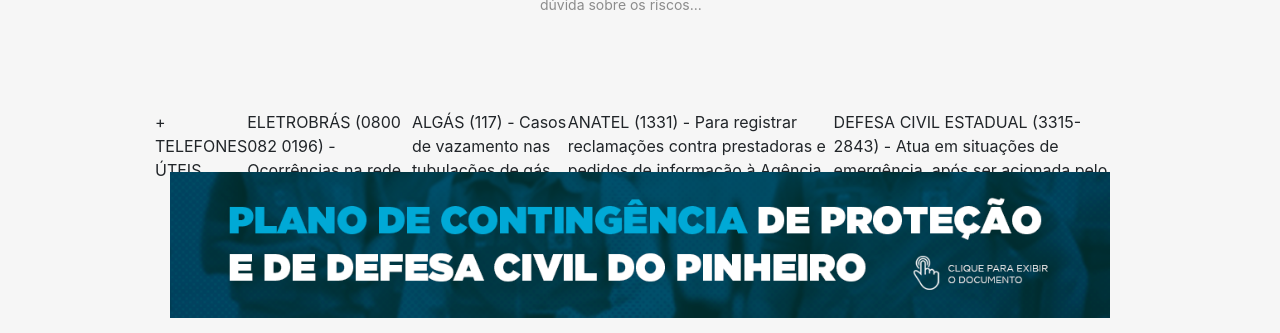
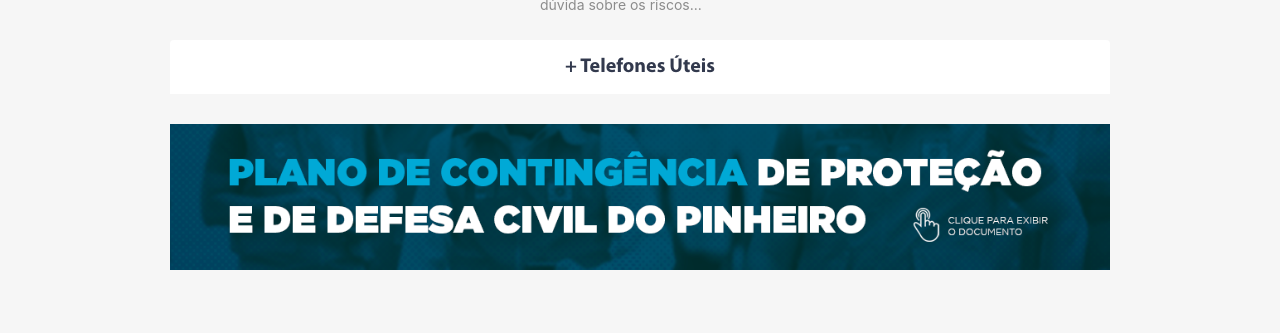
Before and after one commit to felipemrvieira/sos-pinheiro, a website: page app/index.html in a window 1280 px wide. Shown: the part 598-931 px from the top of the page. Drawn offline with nearby package versions, Linux system fonts and the light colour scheme; files that its build step writes are made by us from their sources; files whose address does not match are found by name.

Commit message:
Cria o componente Mais telefones

```diff
--- a/app/index.html
+++ b/app/index.html
@@ -153,13 +153,8 @@
                 </div>
               </a>
               <div class="orgao-competencias">
-                <div class="competencia-previa"
-                  data-toggle="collapse"
-                  href="#collapseExample1"
-                  role="button"
-                  aria-expanded="false"
-                  aria-controls="collapseExample1"
-                  >Desabamento, queda de árvore, feridos...</div>
+                <div class="competencia-previa" data-toggle="collapse" href="#collapseExample1" role="button"
+                  aria-expanded="false" aria-controls="collapseExample1">Desabamento, queda de árvore, feridos...</div>
                 <!-- <span class="button-competencia">
                   <img id="d" class="botao rotate2" width="20px" src="images/more.png" alt="" data-toggle="collapse"
                     href="#collapseExample1" role="button" aria-expanded="false" aria-controls="collapseExample1">
@@ -179,13 +174,9 @@
                 <div class="orgao-titulo">Defesa Civil Municipal</div>
               </div>
               <div class="orgao-competencias">
-                <div class="competencia-previa"
-                  data-toggle="collapse"
-                  href="#collapseExample2"
-                  role="button"
-                  aria-expanded="false"
-                  aria-controls="collapseExample2"
-                  >Rachadura, afundamento, dúvida sobre os riscos...</div>
+                <div class="competencia-previa" data-toggle="collapse" href="#collapseExample2" role="button"
+                  aria-expanded="false" aria-controls="collapseExample2">Rachadura, afundamento, dúvida sobre os
+                  riscos...</div>
                 <!-- <span class="button-competencia">
                   <img class="botao rotate2" width="20px" src="images/more.png" alt="" data-toggle="collapse"
                     href="#collapseExample2" role="button" aria-expanded="false" aria-controls="collapseExample2">
@@ -204,13 +195,8 @@
                 <div class="orgao-titulo">CASAL</div>
               </div>
               <div class="orgao-competencias">
-                <div class="competencia-previa"
-                  data-toggle="collapse"
-                  href="#collapseExample3"
-                  role="button"
-                  aria-expanded="false"
-                  aria-controls="collapseExample3"
-                  >Falta de água, vazamento, rompimento...</div>
+                <div class="competencia-previa" data-toggle="collapse" href="#collapseExample3" role="button"
+                  aria-expanded="false" aria-controls="collapseExample3">Falta de água, vazamento, rompimento...</div>
                 <!-- <span class="button-competencia">
                   <img class="botao rotate2" width="20px" src="images/more.png" alt="" data-toggle="collapse"
                     href="#collapseExample3" role="button" aria-expanded="false" aria-controls="collapseExample3">
@@ -229,20 +215,38 @@
     </section>
     <!-- orgaos-defesa -->
 
-    <section class="container">
-      <p>+ TELEFONES ÚTEIS</p>
-      <p>ELETROBRÁS (0800 082 0196) - Ocorrências na rede elétrica.</p>
-      <p>ALGÁS (117) - Casos de vazamento nas tubulações de gás.</p>
-      <p>ANATEL (1331) - Para registrar reclamações contra prestadoras e pedidos de
-        informação à Agência. </p>
-      <p>DEFESA CIVIL ESTADUAL (3315-2843) - Atua em situações de emergência, após
-        ser acionada pelo município.</p>
+    <section id="telefones-uteis" class="container">
+      <div class="row">
+        <div class="col-lg-12">
+          <div class="card" id="card-mapa"
+            data-toggle="collapse"
+            href="#corpo-card-telefones"
+            role="button"
+            aria-expanded="false"
+            aria-controls="corpo-card-telefones">
+            <div class="card-header">
+              <p class="titulo-componente">+ Telefones Úteis</p>
+            </div>
+            <div id="corpo-card-telefones" class="collapse card-body">
+              <div id="">
+                <ul>
+                  <li>ELETROBRÁS (0800 082 0196) - Ocorrências na rede elétrica.</li>
+                  <li>ALGÁS (117) - Casos de vazamento nas tubulações de gás.</li>
+                  <li>ANATEL (1331) - Para registrar reclamações contra prestadoras e pedidos de informação à Agência.</li>
+                  <li>DEFESA CIVIL ESTADUAL (3315-2843) - Atua em situações de emergência, após ser acionada pelo município.
+                  </li>
+                </ul>
+              </div>
+            </div>
+          </div>
+        </div>
+      </div>
     </section>
 
-    <section id="plano-contingencia" class="container">
+    <section id="banner-plano-contingencia" class="container">
       <div class="row">
         <div class="col-lg-12">
-          <a  href="plano-de-contingencia.html">
+          <a href="plano-de-contingencia.html">
             <picture>
               <source media="(max-width: 600px)" srcset="images/contingencia-mobile.png">
               <img src="images/contingencia.png" alt="Plano de contingência">
@@ -346,7 +350,11 @@
       <div class="row">
         <div class="col-md-12">
           <div class="card">
-            <div class="card-header" data-toggle="collapse" href="#collapseArea" role="button" aria-expanded="false"
+            <div class="card-header"
+              data-toggle="collapse"
+              href="#collapseArea"
+              role="button"
+              aria-expanded="false"
               aria-controls="collapseArea">
               <h3 class="titulo-modulo">
                 Está em uma das áreas atingidas?
--- a/app/styles/_main-content.scss
+++ b/app/styles/_main-content.scss
@@ -9,6 +9,7 @@ main{
 
     @import "main/banner-principal";
     @import "main/orgaos-defesa";
+    @import "main/telefones-uteis";
     @import "main/banner-plano-contingencia";
     @import "main/mapa-instabilidade";
     @import "main/noticias";
--- a/app/styles/_variaveis.scss
+++ b/app/styles/_variaveis.scss
@@ -70,8 +70,8 @@ $card-radius: 4px;
 }
 
 @mixin posicao-relativa($top: -60px){
-  // position: relative;
-  // top: $top;
+  position: relative;
+  top: $top;
 }
 
 html {
--- a/app/styles/main/_banner-plano-contingencia.scss
+++ b/app/styles/main/_banner-plano-contingencia.scss
@@ -1,11 +1,10 @@
 @media only screen and (min-width: 601px) {
 
-    #plano-contingencia{
+    #banner-plano-contingencia{
         // width: 100%;
         // max-width: 100%;
         @include magin-top-bottom(10px, 16px);
-        // position: relative;
-        // top: -80px;
+        @include posicao-relativa(-50px);
 
         img{
             width: 100%;
@@ -17,7 +16,7 @@
 }
 
 @media only screen and (max-width: 600px) {
-    #plano-contingencia{
+    #banner-plano-contingencia{
         width: 100%;
         max-width: 100%;
         @include magin-top-bottom(10px, 16px);
--- a/app/styles/main/_orgaos-defesa.scss
+++ b/app/styles/main/_orgaos-defesa.scss
@@ -79,11 +79,13 @@
                         width: 200px;
                         max-width: 200px;
                         text-align: justify;
+                        margin-top: 8px;
                     }
                     .collapsing{
                         width: 200px;
                         max-width: 200px;
                         text-align: justify;
+                        margin-top: 8px;
                     }
                     .button-competencia{
                         img{
--- /dev/null
+++ b/app/styles/main/_telefones-uteis.scss
@@ -0,0 +1,32 @@
+@media only screen and (min-width: 601px) {
+
+    #telefones-uteis{
+        // @include magin-top-bottom();
+        @include posicao-relativa(-70px);
+        .card{
+            .card-header{
+                font-size: 20px;
+                color: #32394d;
+                font-family: "myriad-bold";
+                margin: 0;
+                &:hover{
+                    cursor: pointer;
+                }
+            }
+            .card-body{
+                color: rgb(95,95,95);
+            }
+        }
+        p{
+            text-align: center;
+            margin: 0;
+        }
+
+
+    }
+}
+
+@media only screen and (max-width: 600px) {
+
+
+}
```
